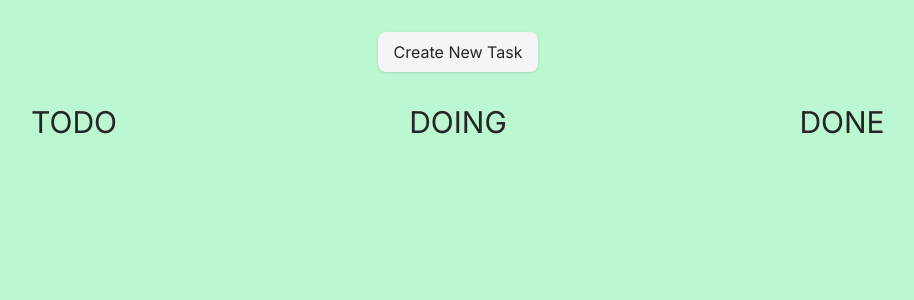
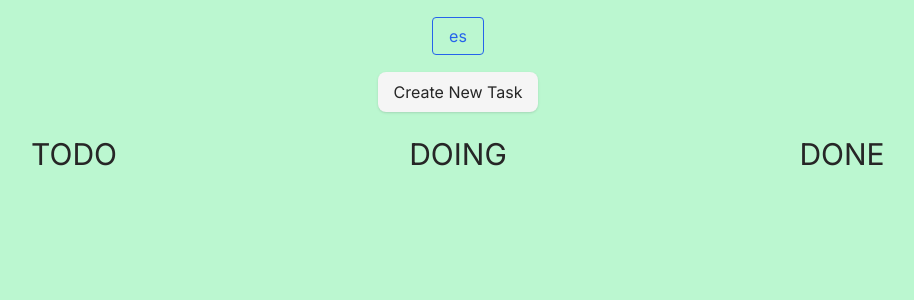
Before and after one commit to Wichosu/kanban, a Next.js app: page /en in a window 1280 px wide. Shown: the top 300 px of the page, without its empty margins (182-1096 px from the left). Built offline with nearby package versions, Linux system fonts and the light colour scheme.

Commit message:
Language switcher done, and finished setting for i18n

```diff
--- a/app/[lng]/layout.tsx
+++ b/app/[lng]/layout.tsx
@@ -25,7 +25,7 @@ export default function RootLayout({
 }) {
   return (
     <html lang={lng} dir={dir(lng)}>
-      <body className={`${inter.className} bg-green-200 lg:max-w-6xl mx-auto flex flex-col gap-8`}>
+      <body className={`${inter.className} bg-green-200 lg:max-w-6xl mx-auto flex flex-col gap-6`}>
         {children}
       </body>
     </html>
--- a/app/[lng]/page.tsx
+++ b/app/[lng]/page.tsx
@@ -3,11 +3,12 @@
 import { useState, useEffect } from "react";
 import TaskForm from "../components/TaskForm";
 import TaskContainer from "../components/TaskContainer";
+import { LanguageSwitcher } from "../components/LanguageSwitcher";
 import { Data, Status } from "../interfaces";
 
 const kanban: Status[] = ['todo', 'doing', 'done']
 
-export default function Home() {
+export default function Home({ params: { lng }}:{ params: { lng: string }}) {
   const [tasks, setTasks] = useState<Data[]>([])
   const [isDragging, setIsDragging] = useState(false)
 
@@ -50,7 +51,10 @@ export default function Home() {
 
   return (
     <>
-      <div className="w-fit mx-auto mt-8">
+      <div className="mx-auto mt-6">
+        <LanguageSwitcher lng={lng} />
+      </div>
+      <div className="w-fit mx-auto">
         <TaskForm addTask={addTask} />
       </div>
       <div className="grid grid-cols-3 text-center uppercase text-neutral-800">
--- /dev/null
+++ b/app/components/LanguageSwitcher.tsx
@@ -0,0 +1,19 @@
+import Link from "next/link";
+import { languages } from "../i18n/settings";
+
+export const LanguageSwitcher = ({ lng } : { lng: string}) => {
+  return (
+    <>
+      {languages.filter((l) => lng !== l).map((l, index) => {
+        return (
+          <span key={l} >
+            {index > 0 && (' or ')}
+            <Link href={`/${l}`} className="px-4 py-2 border border-blue-600 rounded text-blue-600">
+              {l}
+            </Link>
+          </span>
+        )
+      })}
+    </>
+  )
+}
--- /dev/null
+++ b/app/i18n/index.js
@@ -0,0 +1,21 @@
+import { createInstance } from 'i18next'
+import resourcesToBackend from 'i18next-resources-to-backend'
+import { initReactI18next } from 'react-i18next/initReactI18next'
+import { getOptions } from './settings'
+
+const initI18next = async (lng, ns) => {
+  const i18nInstance = createInstance()
+  await i18nInstance
+    .use(initReactI18next)
+    .use(resourcesToBackend((language, namespace) => import(`./locales/${language}/${namespace}.json`)))
+    .init(getOptions(lng, ns))
+  return i18nInstance
+}
+
+export async function useTranslation(lng, ns, options = {}) {
+  const i18nextInstance = await initI18next(lng, ns)
+  return {
+    t: i18nextInstance.getFixedT(lng, Array.isArray(ns) ? ns[0] : ns, options.keyPrefix),
+    i18n: i18nextInstance
+  }
+}
--- /dev/null
+++ b/app/i18n/locales/en/LanguageSwitcher.json
@@ -0,0 +1,3 @@
+{
+  "languageSwitcher": "Switch to English"
+}
--- /dev/null
+++ b/app/i18n/locales/en/TaskForm.json
@@ -0,0 +1,4 @@
+{
+  "trigger": "create new task",
+  "submit": "create"
+}
--- /dev/null
+++ b/app/i18n/locales/es/LanguageSwitcher.json
@@ -0,0 +1,3 @@
+{
+  "languageSwitcher": "Cambiar a Español"
+}
--- /dev/null
+++ b/app/i18n/locales/es/TaskForm.json
@@ -0,0 +1,4 @@
+{
+  "trigger": "crear nueva tarea",
+  "submit": "crear"
+}
--- a/app/i18n/settings.js
+++ b/app/i18n/settings.js
@@ -1,2 +1,15 @@
 export const fallbackLng = 'en'
 export const languages = [fallbackLng, 'es']
+export const defaultNS = 'translation'
+
+export function getOptions(lng = fallbackLng, ns = defaultNS) {
+  return {
+    //debug: true,
+    supportedLngs: languages,
+    fallbackLng,
+    lng,
+    fallbackNS: defaultNS,
+    defaultNS,
+    ns
+  }
+}
```
